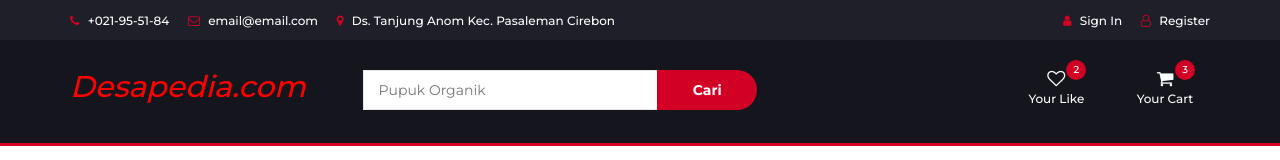
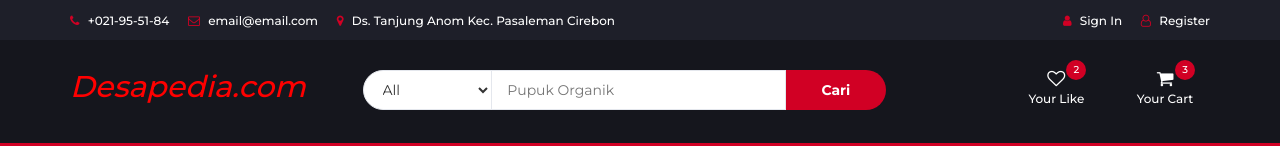
Before and after one commit to usmanhb123/usmanhb123.github.io, a plain HTML site: page index.html in a window 1280 px wide. Shown: the top 160 px of the page. Drawn offline with Linux system fonts and the light colour scheme.

Commit message:
baru
baru

```diff
--- a/index.html
+++ b/index.html
@@ -75,7 +75,12 @@
 						<div class="col-md-6">
 							<div class="header-search">
 								<form>
-
+									<select class="input-select">
+										<option value="0">All</option>
+										<option value="1">Hasil Bumi</option>
+										<option value="1">Desa Mart</option>
+										<option value="1">Ojek Desa</option>
+									</select>
 									<input class="input" placeholder="Pupuk Organik">
 									<button class="search-btn">Cari</button>
 								</form>
```
